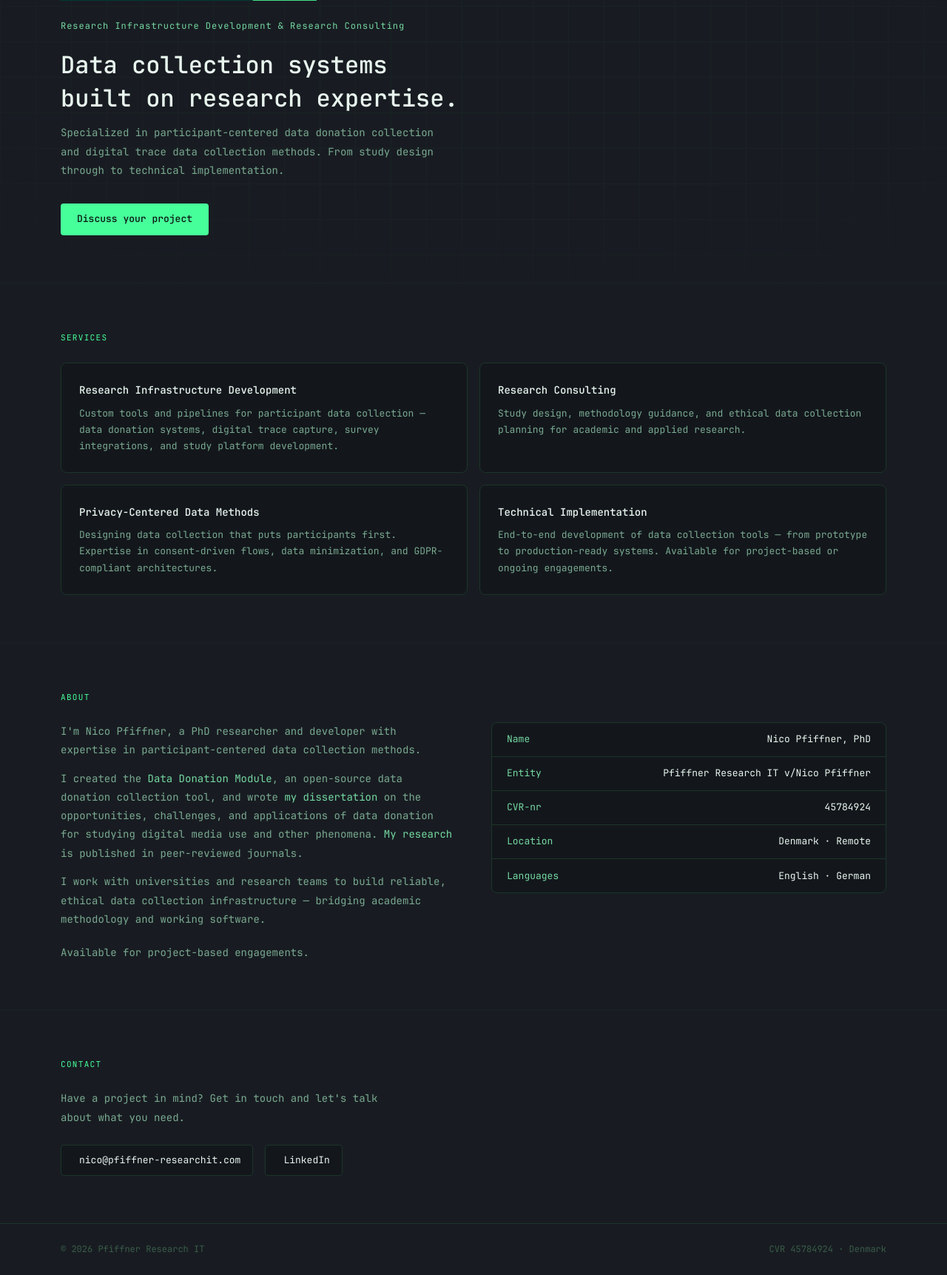
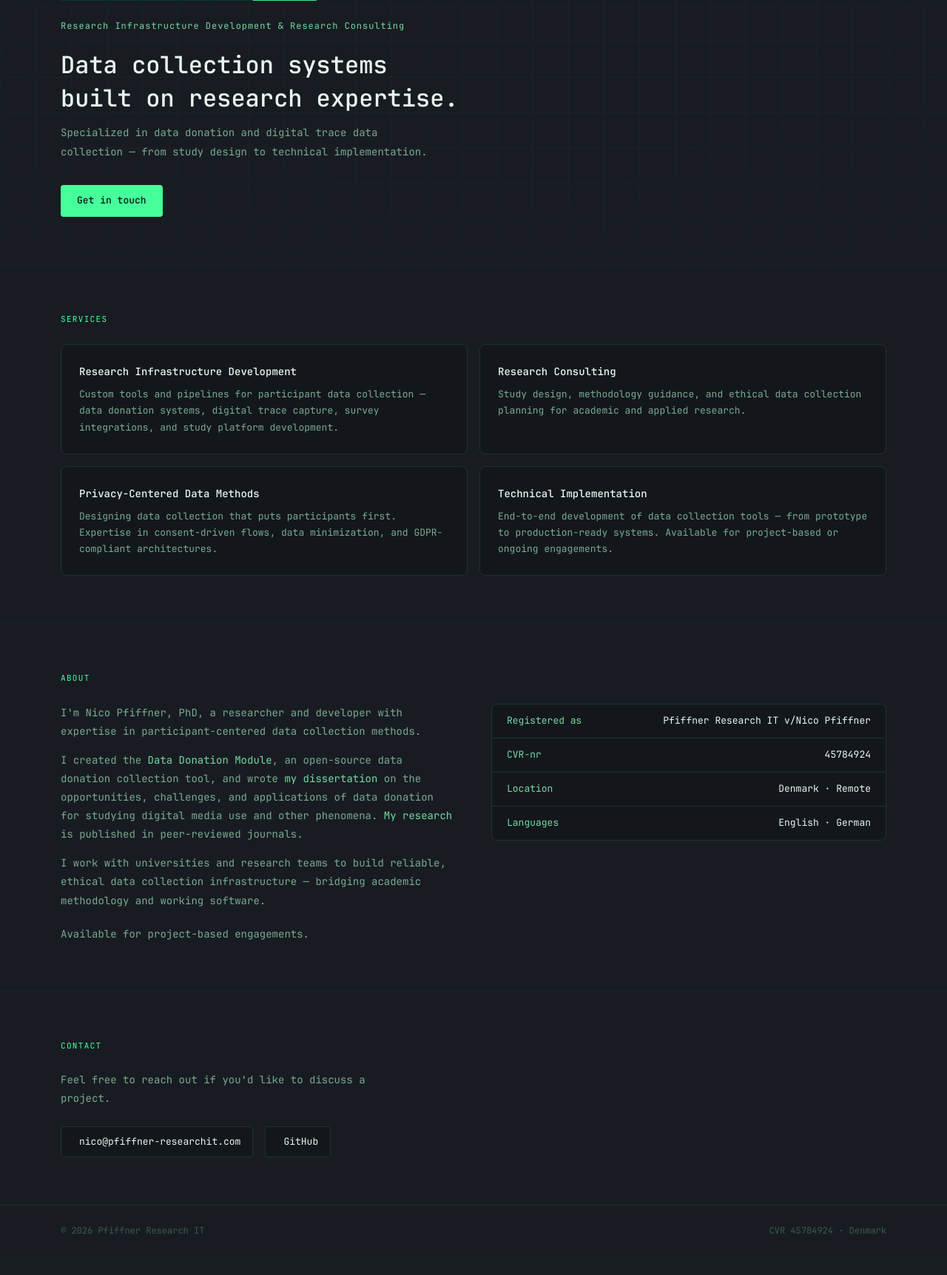
Before and after one commit to Nico-AP/researchit-website, a Django app: template researchit/website/templates/website/main_page.html in a window 1280 px wide. Shown: the part 251-1974 px from the top of the page at 74% size. After the commit the page ends 1918 px from the top, so only its background shows below. Run offline with Django 5.2, Linux system fonts and the light colour scheme; the template is opened without the code that fills it, so the values that code supplies are empty; parts of the project's set-up code (start-up, migrations or seed data) failed here and were passed over; some libraries are stand-ins or nearby versions.

Commit message:
chore: upadted some information.

```diff
--- a/researchit/website/templates/website/about.html
+++ b/researchit/website/templates/website/about.html
@@ -5,7 +5,7 @@
 
       <div class="col-md-6 fade-up about-text">
         <p>
-          I'm Nico Pfiffner, a PhD researcher and developer with expertise in
+          I'm Nico Pfiffner, PhD, a researcher and developer with expertise in
           participant-centered data collection methods.
         </p>
         <p>
@@ -27,11 +27,7 @@
       <div class="col-md-6 fade-up">
         <div class="meta-card">
           <div class="meta-row">
-            <span class="meta-key">Name</span>
-            <span class="meta-val">Nico Pfiffner, PhD</span>
-          </div>
-          <div class="meta-row">
-            <span class="meta-key">Entity</span>
+            <span class="meta-key">Registered as</span>
             <span class="meta-val">Pfiffner Research IT v/Nico Pfiffner</span>
           </div>
           <div class="meta-row">
--- a/researchit/website/templates/website/contact.html
+++ b/researchit/website/templates/website/contact.html
@@ -3,7 +3,7 @@
     <span class="section-label">Contact</span>
     {# djlint:off #}
     <p class="hero-sub mb-4" style="max-width:440px;">
-      Have a project in mind? Get in touch and let's talk about what you need.
+      Feel free to reach out if you'd like to discuss a project.
     </p>
     {# djlint:on #}
     <div class="d-flex flex-wrap gap-3 fade-up">
@@ -11,16 +11,12 @@
         <i class="bi bi-envelope"></i>
         nico@pfiffner-researchit.com
       </a>
-      <a class="contact-chip" href="https://linkedin.com/" target="_blank" rel="noopener">
-        <i class="bi bi-linkedin"></i>
-        LinkedIn
-      </a>
-      <!-- Uncomment if you have a GitHub profile:
-      <a class="contact-chip" href="https://github.com/" target="_blank" rel="noopener">
+
+      <a class="contact-chip" href="https://github.com/Nico-AP" target="_blank" rel="noopener">
         <i class="bi bi-github"></i>
         GitHub
       </a>
-      -->
+
     </div>
   </div>
 </section>
--- a/researchit/website/templates/website/hero.html
+++ b/researchit/website/templates/website/hero.html
@@ -26,13 +26,13 @@
 
     <div class="fade-up">
       <p class="hero-sub">
-        Specialized in participant-centered data donation collection and digital trace data collection methods.
-        From study design through to technical implementation.
+        Specialized in data donation and digital trace data collection —
+        from study design to technical implementation.
       </p>
     </div>
 
     <div class="fade-up d-flex flex-wrap gap-3">
-      <a class="btn-primary-brand" href="mailto:nico@pfiffner-researchit.com">Discuss your project</a>
+      <a class="btn-primary-brand" href="mailto:nico@pfiffner-researchit.com">Get in touch</a>
     </div>
   </div>
 </section>
```
